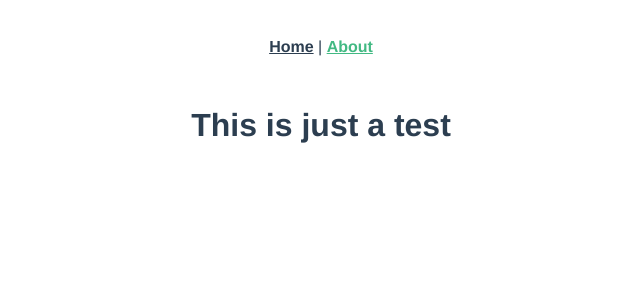
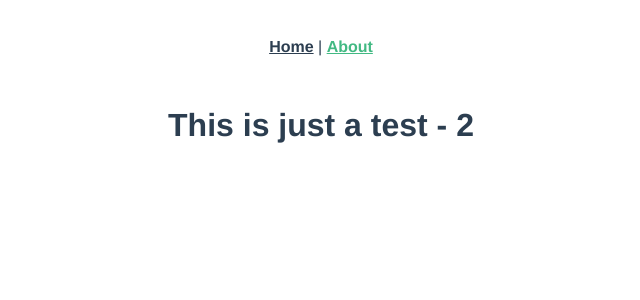
Before and after one commit to KristijanCetina/payingCustomer, a Vue app in the folder paying_customer/: page /about in a window 1280 px wide. Shown: the top 300 px of the page, without its empty margins (319-959 px from the left). Built offline with nearby package versions, Linux system fonts and the light colour scheme.

Commit message:
test with /dist in .gitignore

```diff
--- a/paying_customer/src/views/About.vue
+++ b/paying_customer/src/views/About.vue
@@ -1,5 +1,5 @@
 <template>
   <div class="about">
-    <h1>This is just a test</h1>
+    <h1>This is just a test - 2</h1>
   </div>
 </template>
```
Also changed, not shown: 1 other file (tests, documents, lock files or other folders).
